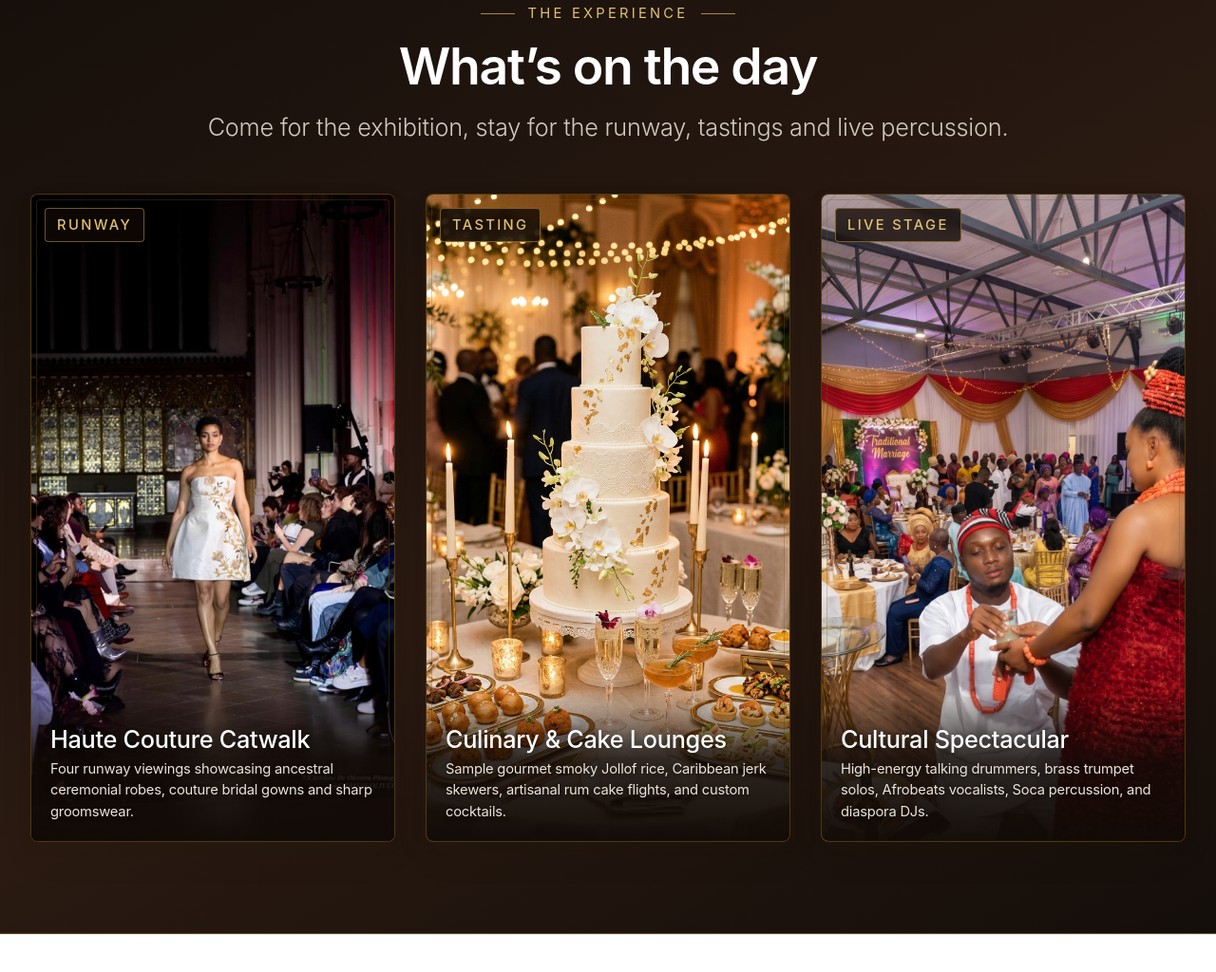
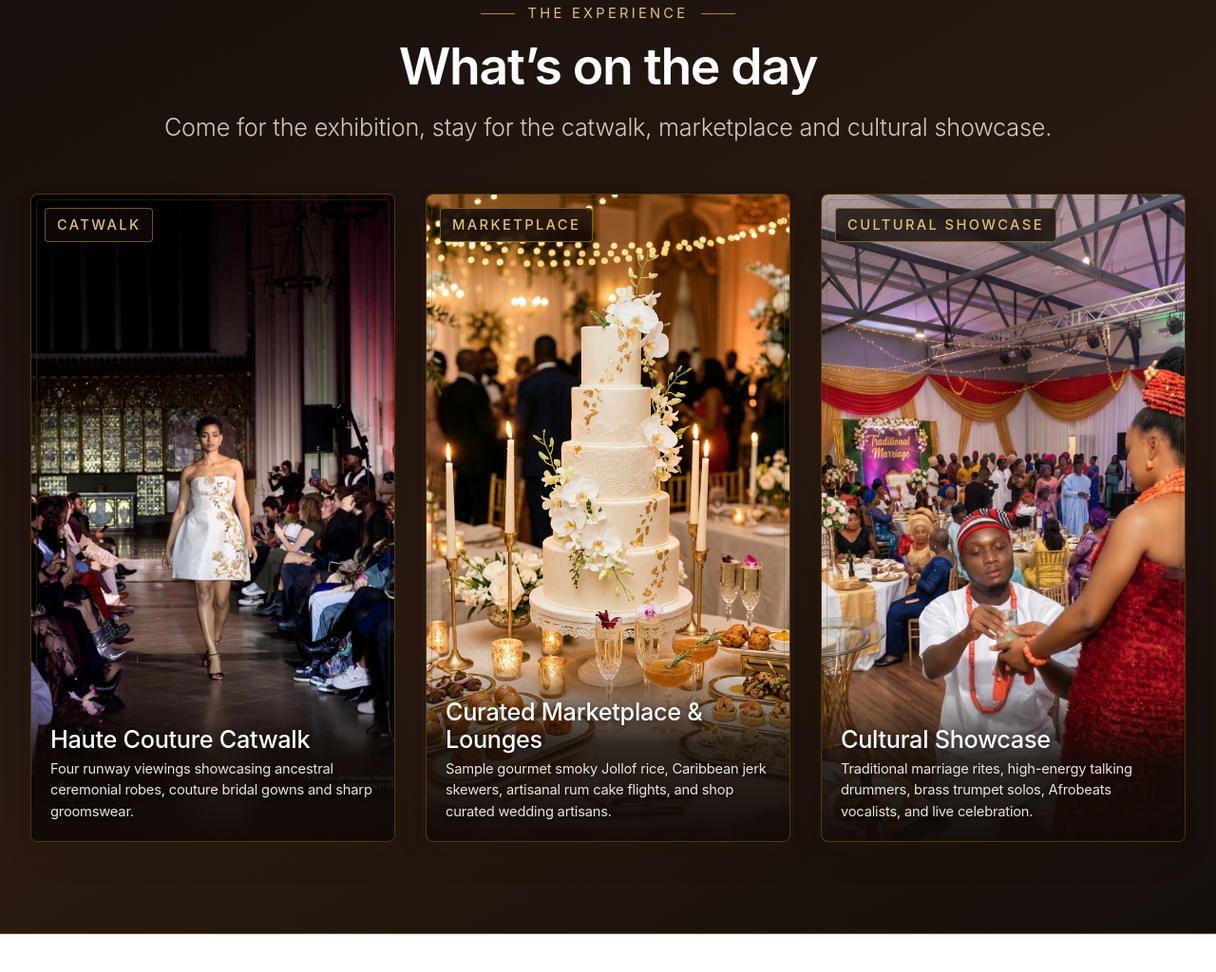
Before and after one commit to Alphadude/acws, a plain HTML site: page index.html in a window 1280 px wide. Shown: the part 2325-3349 px from the top of the page at 95% size. Drawn offline with Linux system fonts and the light colour scheme.

Commit message:
Update What's on the day section: Catwalk, Marketplace, and Cultural Showcase

```diff
--- a/index.html
+++ b/index.html
@@ -189,12 +189,12 @@
         <div class="section-head section-head--center">
           <p class="eyebrow eyebrow--center">The Experience</p>
           <h2>What&rsquo;s on the day</h2>
-          <p class="lede">Come for the exhibition, stay for the runway, tastings and live percussion.</p>
+          <p class="lede">Come for the exhibition, stay for the catwalk, marketplace and cultural showcase.</p>
         </div>
 
         <div class="grid grid--3 reels">
           <figure class="reel">
-            <span class="reel__badge">Runway</span>
+            <span class="reel__badge">Catwalk</span>
             <img class="reel__media" src="assets/img/cat-catwalk.jpg" width="682" height="1024" loading="lazy"
                  alt="Live haute couture catwalk presentation in historic cathedral setting with model walking runway in embroidered gown." />
             <div class="reel__caption">
@@ -204,21 +204,21 @@
           </figure>
 
           <figure class="reel">
-            <span class="reel__badge">Tasting</span>
+            <span class="reel__badge">Marketplace</span>
             <img class="reel__media" src="assets/img/cat-catering.jpg" alt="Gourmet food and cake tasting" />
             <div class="reel__caption">
-              <h4>Culinary &amp; Cake Lounges</h4>
-              <p>Sample gourmet smoky Jollof rice, Caribbean jerk skewers, artisanal rum cake flights, and custom cocktails.</p>
+              <h4>Curated Marketplace &amp; Lounges</h4>
+              <p>Sample gourmet smoky Jollof rice, Caribbean jerk skewers, artisanal rum cake flights, and shop curated wedding artisans.</p>
             </div>
           </figure>
 
           <figure class="reel">
-            <span class="reel__badge">Live Stage</span>
+            <span class="reel__badge">Cultural Showcase</span>
             <img class="reel__media" src="assets/img/cat-cultural.jpg?v=2" width="764" height="1024" loading="lazy"
                  alt="Traditional marriage ceremony with Igbo bride in coral beaded crown presenting palm wine to groom." />
             <div class="reel__caption">
-              <h4>Cultural Spectacular</h4>
-              <p>High-energy talking drummers, brass trumpet solos, Afrobeats vocalists, Soca percussion, and diaspora DJs.</p>
+              <h4>Cultural Showcase</h4>
+              <p>Traditional marriage rites, high-energy talking drummers, brass trumpet solos, Afrobeats vocalists, and live celebration.</p>
             </div>
           </figure>
         </div>
```
